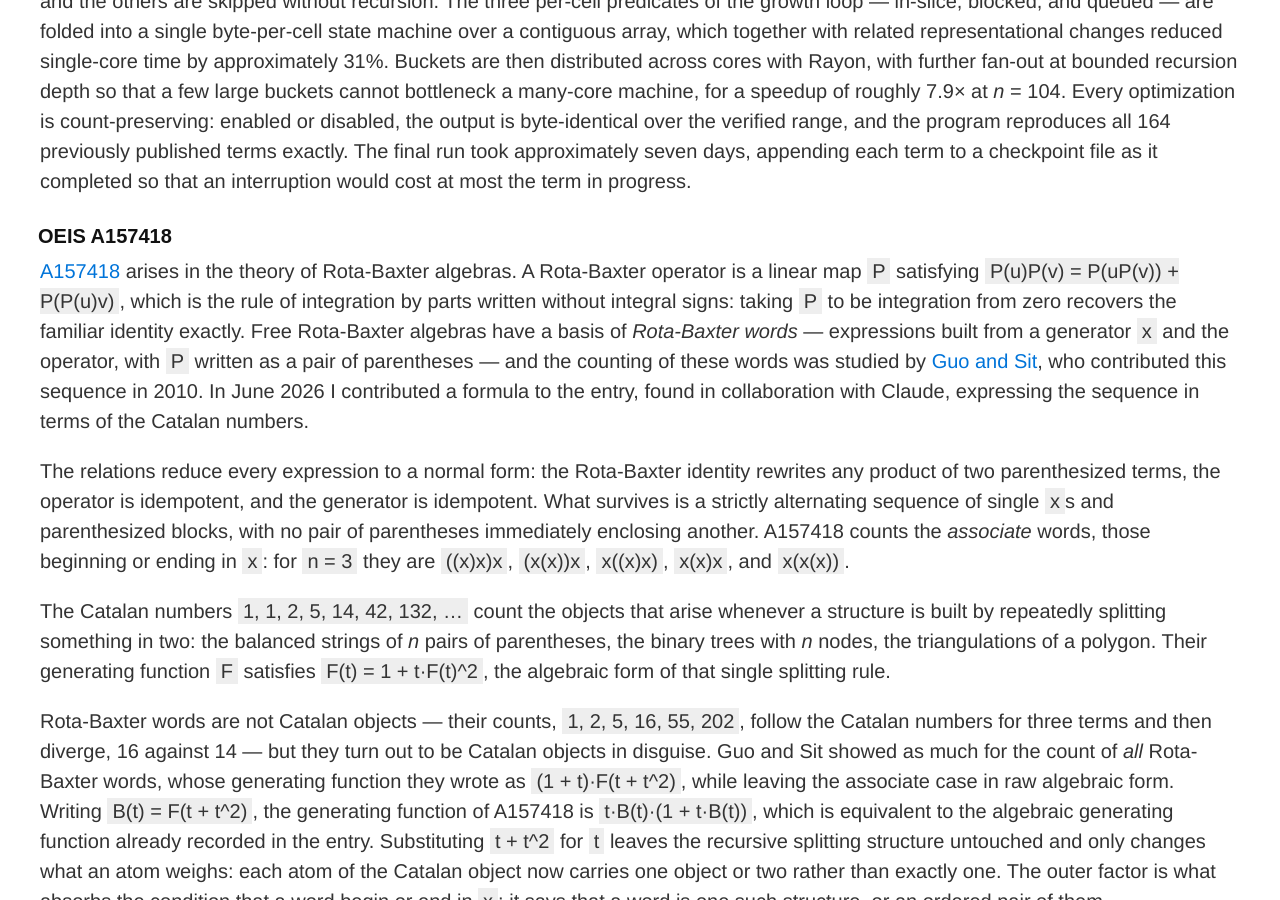
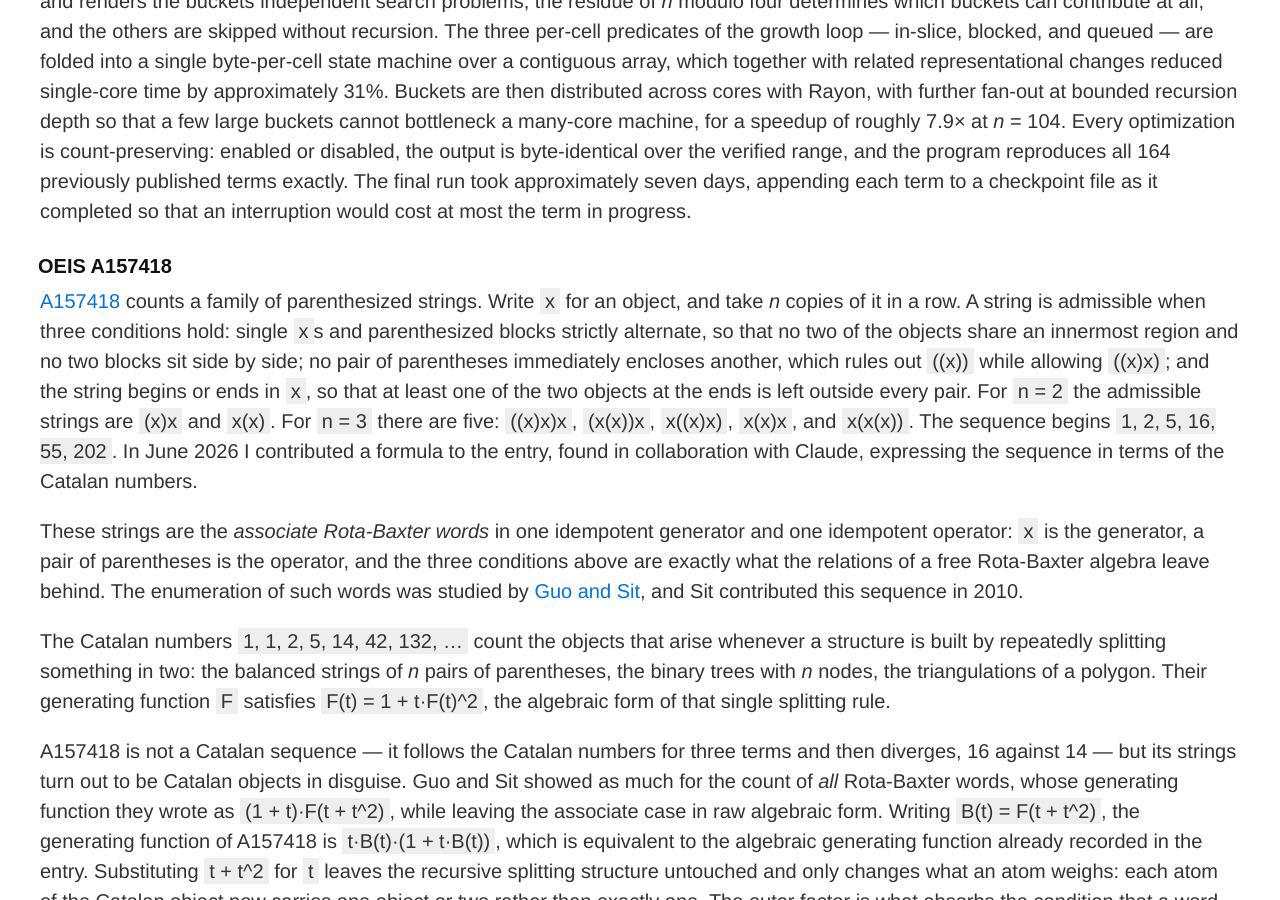
Before and after one commit to mspiegel/mspiegel.github.com, a Jekyll site: the page built from index.md, in a window 1280 px wide and 900 px high, scrolled down 2574 px. Built offline with Jekyll 4.4.1, drawn with Linux system fonts in a browser that asks for light colours; some of the changed text lies outside the part shown.

Commit message:
Update index.md

```diff
--- a/index.md
+++ b/index.md
@@ -46,11 +46,13 @@ system.
 
 ### OEIS A395493
 
-[A395493](https://oeis.org/A395493) enumerates the tilings of an *n* × *n*
-square by exactly *n* fixed polyominoes — equivalently, the partitions of the
-cells of an *n* × *n* grid into exactly *n* orthogonally-connected regions.
-I contributed the sequence and its first eleven terms in April 2026, ranging
-from a(1) = 1 and a(2) = 6 to a(11) ≈ 6.9 × 10^38.
+I am the author of [A395493](https://oeis.org/A395493). This sequence enumerates
+the tilings of an *n* × *n* square by exactly *n* fixed polyominoes —
+equivalently, the partitions of the cells of an *n* × *n* grid into exactly *n*
+orthogonally-connected regions. I contributed the sequence and its first eleven
+terms in April 2026, ranging from a(1) = 1 and a(2) = 6 to a(11) ≈ 6.9 × 10^38.
+This sequence is one step towards answering how many valid boards exist of the
+[Star Battle](https://www.puzzle-star-battle.com) puzzle game.
 
 The terms are computed by a Rust implementation of a frontier dynamic program,
 a technique with an established history. Knuth's Simpath (TAOCP 4B §7.1.4) is
@@ -152,26 +154,25 @@ interruption would cost at most the term in progress.
 
 ### OEIS A157418
 
-[A157418](https://oeis.org/A157418) arises in the theory of Rota-Baxter
-algebras. A Rota-Baxter operator is a linear map `P` satisfying
-`P(u)P(v) = P(uP(v)) + P(P(u)v)`, which is the rule of integration by parts
-written without integral signs: taking `P` to be integration from zero
-recovers the familiar identity exactly. Free Rota-Baxter algebras have a basis
-of *Rota-Baxter words* — expressions built from a generator `x` and the
-operator, with `P` written as a pair of parentheses — and the counting of these
-words was studied by
-[Guo and Sit](https://arxiv.org/abs/math/0602449), who contributed this
-sequence in 2010. In
-June 2026 I contributed a formula to the entry, found in collaboration with
-Claude, expressing the sequence in terms of the Catalan numbers.
+[A157418](https://oeis.org/A157418) counts a family of parenthesized strings.
+Write `x` for an object, and take *n* copies of it in a row. A string is
+admissible when three conditions hold: single `x`s and parenthesized blocks
+strictly alternate, so that no two of the objects share an innermost region and
+no two blocks sit side by side; no pair of parentheses immediately encloses
+another, which rules out `((x))` while allowing `((x)x)`; and the string begins
+or ends in `x`, so that at least one of the two objects at the ends is left
+outside every pair. For `n = 2` the admissible strings are `(x)x` and `x(x)`.
+For `n = 3` there are five: `((x)x)x`, `(x(x))x`, `x((x)x)`, `x(x)x`, and
+`x(x(x))`. The sequence begins `1, 2, 5, 16, 55, 202`. In June 2026 I
+contributed a formula to the entry, found in collaboration with Claude,
+expressing the sequence in terms of the Catalan numbers.
 
-The relations reduce every expression to a normal form: the Rota-Baxter
-identity rewrites any product of two parenthesized terms, the operator is
-idempotent, and the generator is idempotent. What survives is a strictly
-alternating sequence of single `x`s and parenthesized blocks, with no pair of
-parentheses immediately enclosing another. A157418 counts the *associate*
-words, those beginning or ending in `x`: for `n = 3` they are `((x)x)x`,
-`(x(x))x`, `x((x)x)`, `x(x)x`, and `x(x(x))`.
+These strings are the *associate Rota-Baxter words* in one idempotent generator
+and one idempotent operator: `x` is the generator, a pair of parentheses is the
+operator, and the three conditions above are exactly what the relations of a
+free Rota-Baxter algebra leave behind. The enumeration of such words was
+studied by [Guo and Sit](https://arxiv.org/abs/math/0602449), and Sit
+contributed this sequence in 2010.
 
 The Catalan numbers `1, 1, 2, 5, 14, 42, 132, …` count the objects that arise
 whenever a structure is built by repeatedly splitting something in two: the
@@ -179,12 +180,12 @@ balanced strings of *n* pairs of parentheses, the binary trees with *n* nodes,
 the triangulations of a polygon. Their generating function `F` satisfies
 `F(t) = 1 + t·F(t)^2`, the algebraic form of that single splitting rule.
 
-Rota-Baxter words are not Catalan objects — their counts, `1, 2, 5, 16, 55,
-202`, follow the Catalan numbers for three terms and then diverge, 16 against
-14 — but they turn out to be Catalan objects in disguise. Guo and Sit showed as
-much for the count of *all* Rota-Baxter words, whose generating function they
-wrote as `(1 + t)·F(t + t^2)`, while leaving the associate case in raw
-algebraic form. Writing `B(t) = F(t + t^2)`, the generating function of
+A157418 is not a Catalan sequence — it follows the Catalan numbers for three
+terms and then diverges, 16 against 14 — but its strings turn out to be Catalan
+objects in disguise. Guo and Sit showed as much for the count of *all*
+Rota-Baxter words, whose generating function they wrote as `(1 + t)·F(t + t^2)`,
+while leaving the associate case in raw algebraic form. Writing
+`B(t) = F(t + t^2)`, the generating function of
 A157418 is `t·B(t)·(1 + t·B(t))`, which is equivalent to the algebraic
 generating function already recorded in the entry. Substituting `t + t^2`
 for `t` leaves the recursive splitting structure untouched and only changes
```
